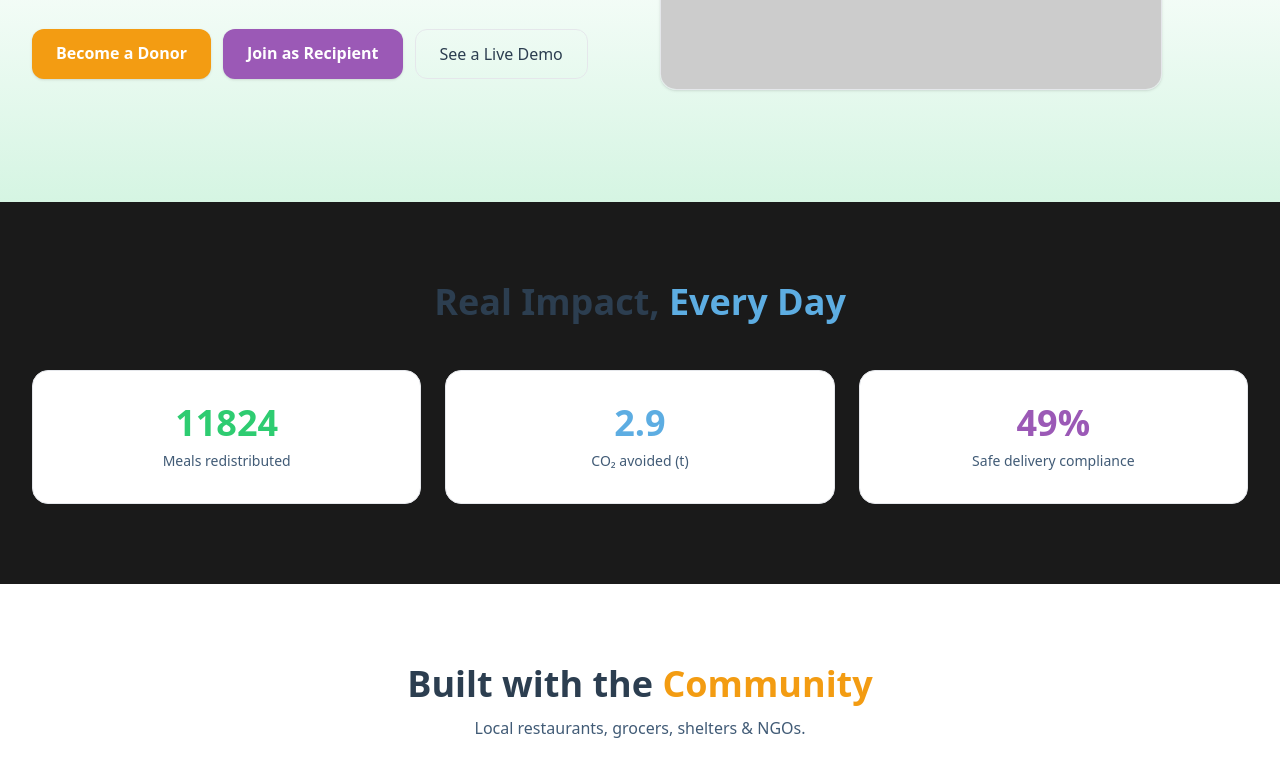
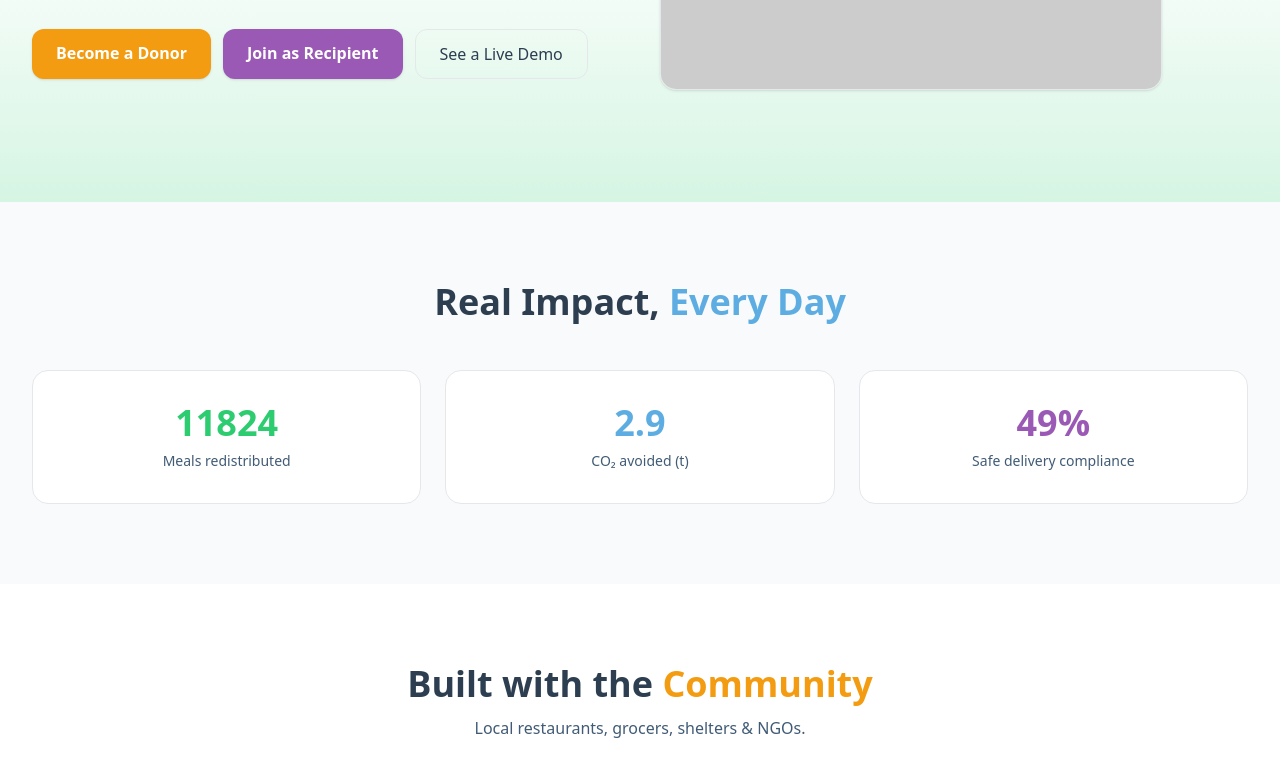
Before and after one commit to Adich20/ReServe-HackHeritage, a plain HTML site: page index.html in a window 1280 px wide. Shown: the part 439-1216 px from the top of the page. Drawn offline with nearby package versions, Linux system fonts and the light colour scheme; placeholder pictures from the web are drawn by us.

Commit message:
Update style.css

```diff
--- a/style.css
+++ b/style.css
@@ -1,21 +1,35 @@
+/* ========== Design Tokens ========== */
 :root{
   --color-primary:#2ECC71;   /* Freshness, sustainability */
   --color-secondary:#5DADE2; /* Trust, tech */
   --color-accent1:#F39C12;   /* Compassion, CTA */
   --color-accent2:#9B59B6;   /* Innovation */
-    --color-neutral:#2C3E50;   /* Text */
-    --color-neutral-80:#415b76;
-    --color-surface:#1a1a1a;
+  --color-neutral:#2C3E50;   /* Text (light mode) */
+  --color-neutral-80:#415b76;/* Subtext (light mode) */
+  --color-surface:#f9fafb;   /* Light surface */
   --ring: 0 0 0 4px rgb(46 204 113 / 20%);
 }
 
+/* Dark mode variable overrides (auto-applies everywhere vars are used) */
+html.dark{
+  --color-neutral:#ECF0F1;     /* Text on dark bg */
+  --color-neutral-80:#BDC3C7;  /* Subtext on dark bg */
+  --color-surface:#111827;     /* Dark surface */
+}
+
+/* ========== Small Utilities bound to tokens ========== */
 .bg-primary{background-color:var(--color-primary)}
 .bg-secondary{background-color:var(--color-secondary)}
 .bg-accent1{background-color:var(--color-accent1)}
 .bg-accent2{background-color:var(--color-accent2)}
+
 .text-primary{color:var(--color-primary)}
 .text-secondary{color:var(--color-secondary)}
 .text-accent1{color:var(--color-accent1)}
 .text-accent2{color:var(--color-accent2)}
 .text-neutral{color:var(--color-neutral)}
+
 .ring-brand:focus{outline:var(--ring)}
+
+/* Optional: smoother color transitions */
+*{transition: color .15s linear, background-color .15s linear, border-color .15s linear;}
```
Lines whose indentation alone changed are shown as unchanged.
